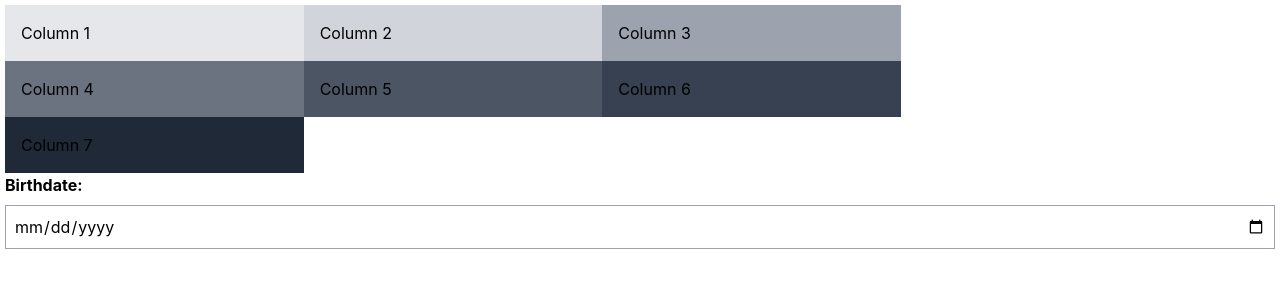
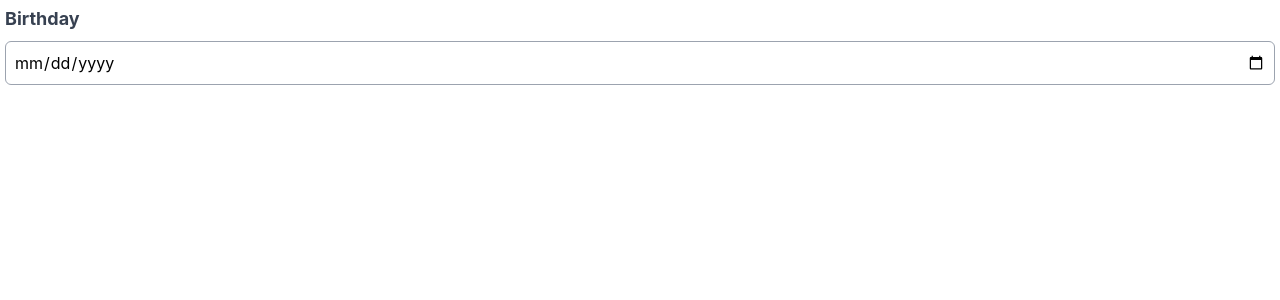
Before and after one commit to Andraannn/MSU-IIT-CIS-Adlawan, a React (Create React App) app in the folder my-project/: page /testing in a window 1280 px wide. Shown: the top 300 px of the page. Built offline with nearby package versions, Linux system fonts and the light colour scheme.

Commit message:
added bday calculations

```diff
--- a/my-project/src/routes/Test.js
+++ b/my-project/src/routes/Test.js
@@ -1,22 +1,41 @@
+import React, { useState } from 'react';
+
 function Testing() {
+  const [birthdate, setBirthdate] = useState('');
+  const [age, setAge] = useState(null);
+
+  function handleBirthdateChange(event) {
+    const inputBirthdate = event.target.value;
+    setBirthdate(inputBirthdate);
+
+    // calculate age if birthdate is provided
+    if (inputBirthdate) {
+      const birthday = new Date(inputBirthdate);
+      const ageInMs = Date.now() - birthday.getTime();
+      const ageDate = new Date(ageInMs);
+      const calculatedAge = Math.abs(ageDate.getUTCFullYear() - 1970);
+      setAge(calculatedAge);
+    } else {
+      setAge(null);
+    }
+  }
 
     return(
         <>
-        <div class="flex flex-wrap max-w-4xl">
-          <div class="bg-gray-200 p-4 w-full md:w-1/3">Column 1</div>
-          <div class="bg-gray-300 p-4 w-full md:w-1/3">Column 2</div>
-          <div class="bg-gray-400 p-4 w-full md:w-1/3">Column 3</div>
-          <div class="bg-gray-500 p-4 w-full md:w-1/3">Column 4</div>
-          <div class="bg-gray-600 p-4 w-full md:w-1/3">Column 5</div>
-          <div class="bg-gray-700 p-4 w-full md:w-1/3">Column 6</div>
-          <div class="bg-gray-800 p-4 w-full md:w-1/3">Column 7 </div>
-        </div>
-
-        <div class="flex flex-col">
-          <label class="mb-2 font-bold" for="birthdate">Birthdate:</label>
-          <input class="border border-gray-400 p-2 mb-2" type="date" id="birthdate" onchange="calculateAge(this.value)"></input>
-          <div class="text-gray-600 text-sm" id="age"></div>
-        </div>
+      {/* AGE CALCULATION*/}
+        <div className="flex flex-col">
+      <label htmlFor="birthdate" className="mb-2 font-bold text-lg text-gray-700">Birthday</label>
+      <input
+        type="date"
+        id="birthdate"
+        name="birthdate"
+        className="border border-gray-400 p-2 rounded-md"
+        value={birthdate}
+        onChange={handleBirthdateChange}
+      />
+      {age && <p className="mt-2 text-gray-700">Age: {age}</p>}
+    </div>
+    {/* AGE CALCULATION*/}
         </>
     )
 }
```
